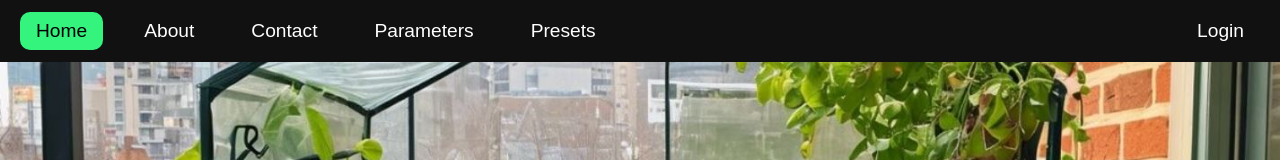
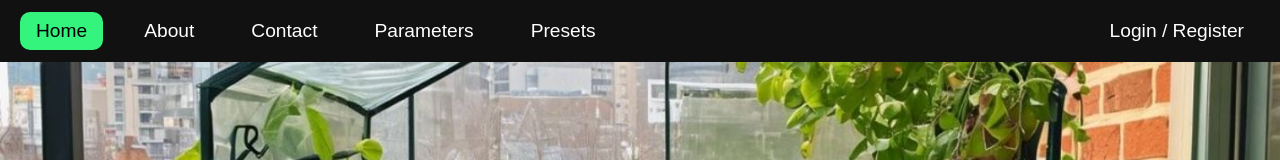
Before and after one commit to seannn9/Thesis-Webpage-Mockup, a React (Vite) app: page / in a window 1280 px wide. Shown: the top 160 px of the page. Built offline with nearby package versions, Linux system fonts and the light colour scheme.

Commit message:
modified login element in navbar

```diff
--- a/src/components/Navbar.jsx
+++ b/src/components/Navbar.jsx
@@ -27,7 +27,7 @@ function Navbar(props) {
                     to="/login"
                     style={{ marginRight: "20px", float: "right" }}
                 >
-                    Login
+                    Login / Register
                 </Link>
             </div>
         </>
```
